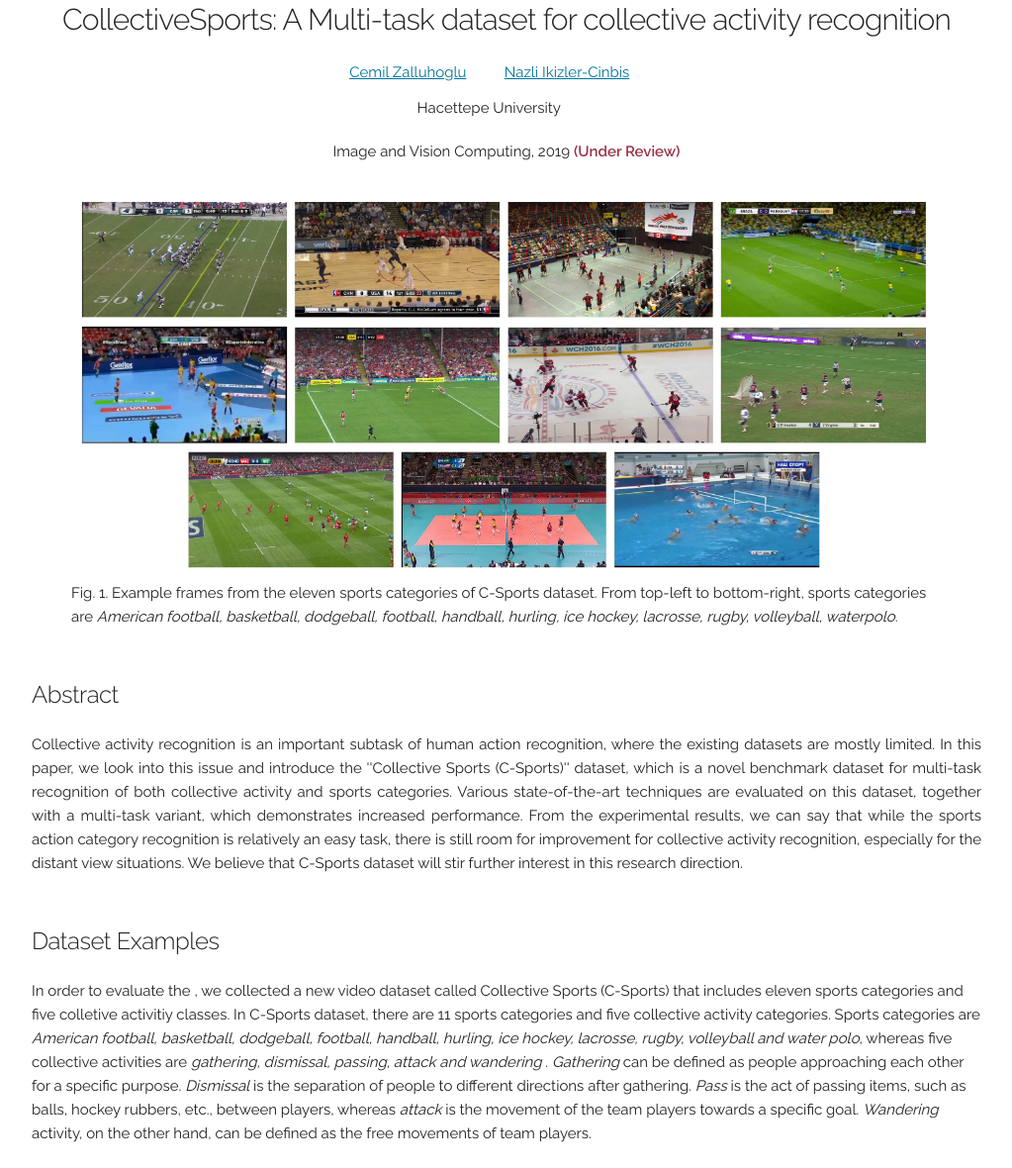
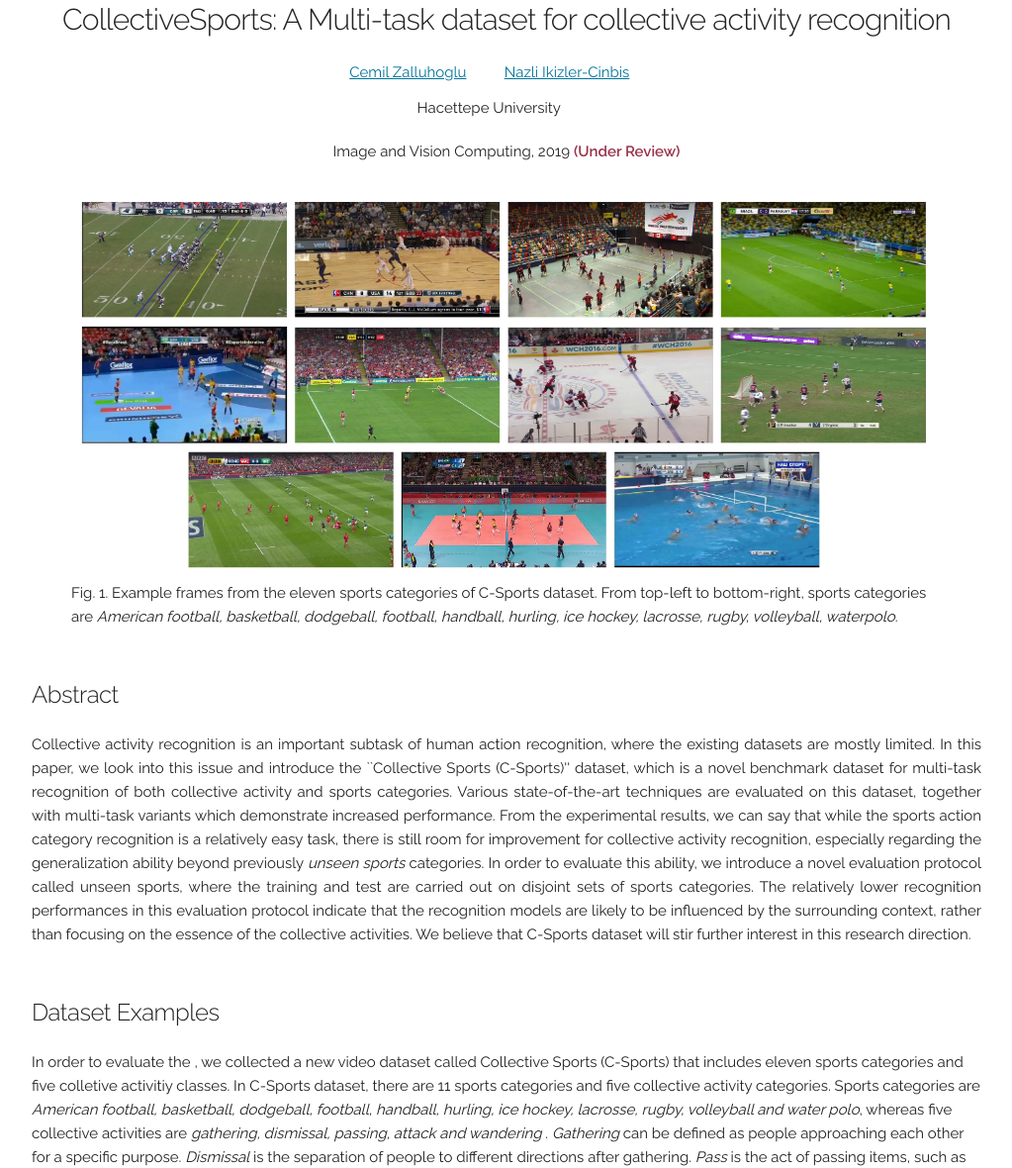
Before and after one commit to cemilzalluhoglu/cemilzalluhoglu.github.io, a plain HTML site: page csports.html in a window 1280 px wide. Shown: the top 1180 px of the page at 99% size, without its empty margins (128-1151 px from the left). Drawn offline with Linux system fonts and the light colour scheme.

Commit message:
Update csports.html

```diff
--- a/csports.html
+++ b/csports.html
@@ -106,8 +106,7 @@
         <div id="teaser" class="container" style="width:100%; margin:0; padding:0">
         <h5>Abstract</h5>
         <p align="justify">
-           Collective activity recognition is an important subtask of human action recognition, where the existing datasets are mostly limited. In this paper, we look into this issue and introduce the ''Collective Sports (C-Sports)'' dataset, which is a novel benchmark dataset for multi-task recognition of both collective activity and sports categories. Various state-of-the-art techniques are evaluated on this dataset, together with a multi-task variant, which demonstrates increased performance. From the experimental results, we can say that while the sports action category recognition is relatively an easy task, there is still room for improvement for collective activity recognition, especially for the distant view situations. We believe that C-Sports dataset will stir further interest in this research direction.
-          <br>
+Collective activity recognition is an important subtask of human action recognition, where the existing datasets are mostly limited. In this paper, we look into this issue and introduce the ``Collective Sports (C-Sports)'' dataset, which is a novel benchmark dataset for multi-task recognition of both collective activity and sports categories. Various state-of-the-art techniques are evaluated on this dataset, together with multi-task variants which demonstrate increased performance. From the experimental results, we can say that while the sports action category recognition is a relatively easy task, there is still room for improvement for collective activity recognition, especially regarding the generalization ability beyond previously <i>unseen sports</i> categories. In order to evaluate this  ability, we introduce a novel evaluation protocol called unseen sports, where the training and test are carried out on disjoint sets of sports categories. The relatively lower recognition performances in this evaluation protocol indicate that the recognition models are likely to be influenced by the surrounding context, rather than focusing on the essence of the collective activities. We believe that C-Sports dataset will stir further interest in this research direction.          <br>
           <br>
         </p>
       </div>
```
